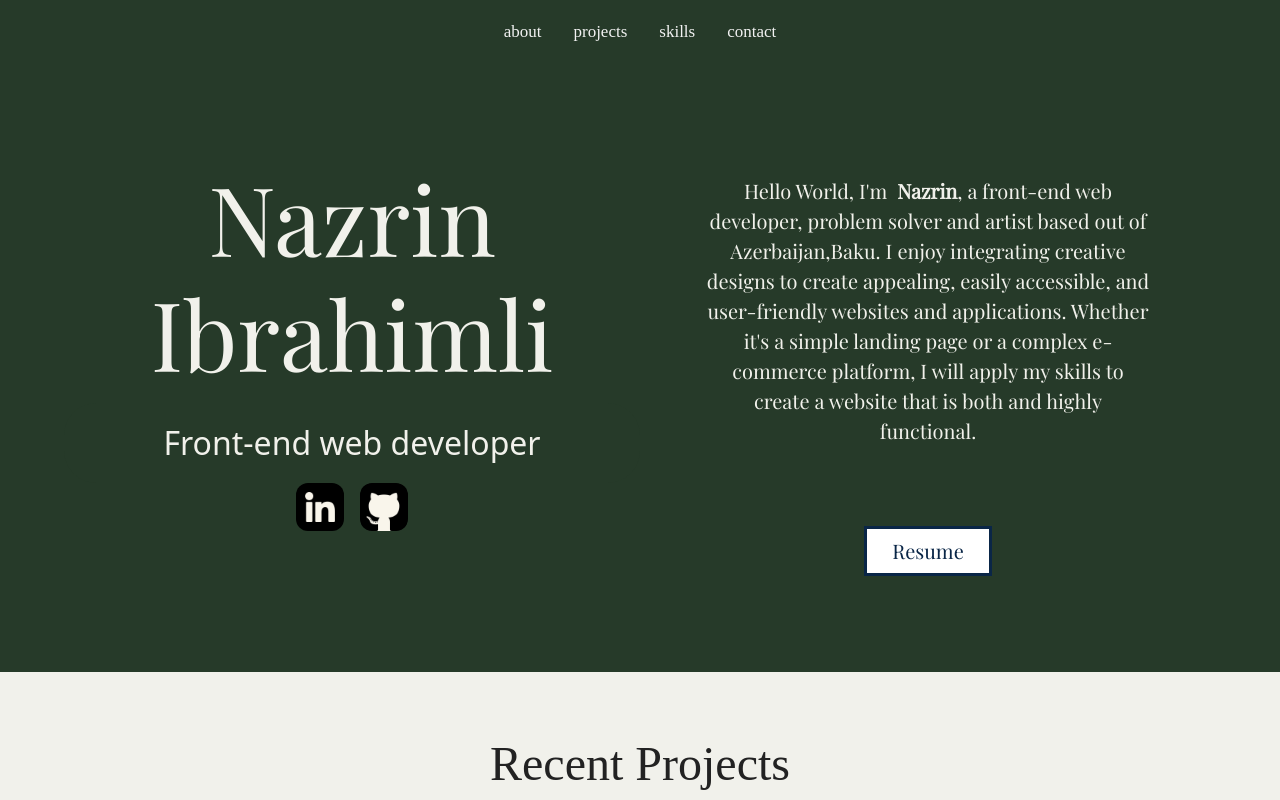
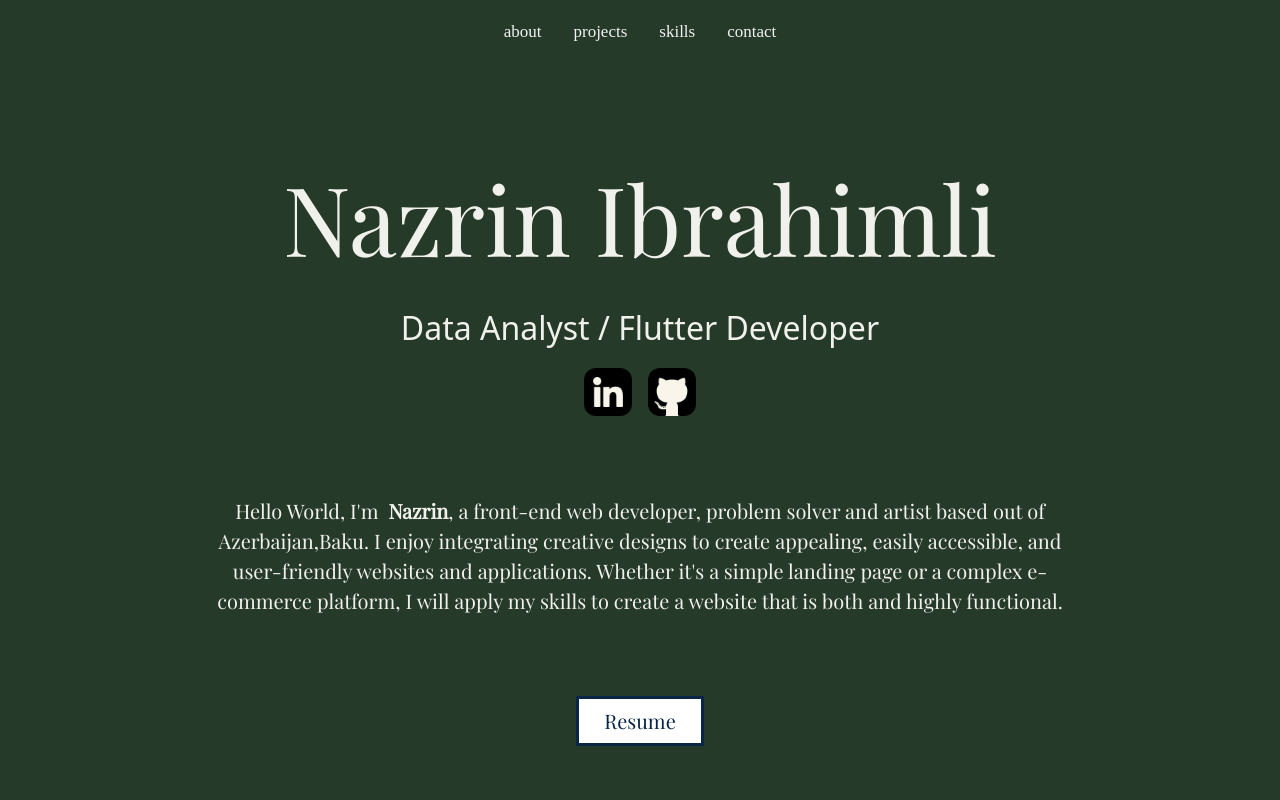
Before and after one commit to nazrinibrahimli/portfolio-Nazrin, a React (Create React App) app: page / in a window 1280 px wide. Shown: the top 800 px of the page. Built offline with nearby package versions, Linux system fonts and the light colour scheme; a web font is replaced by a local one.

Commit message:
career headline changed

```diff
--- a/src/components/About.jsx
+++ b/src/components/About.jsx
@@ -27,7 +27,7 @@ const About = forwardRef((props,ref) => {
        <div>
        <h1 className='welcome-message'>Nazrin Ibrahimli</h1>
       {/* <img src={nazrinG} alt="" className='nazrin-image' />  */}
-       <p className='front-developer'>Front-end web developer </p>
+       <p className='front-developer'>Data Analyst / Flutter Developer </p>
 
 
 
--- a/src/styles/About.css
+++ b/src/styles/About.css
@@ -10,8 +10,6 @@
 
 
   #about{
-      display: flex;
-      flex-wrap: wrap;
       /* background-color: #f1f1eb; */
       background-color: #263A29;
   }
@@ -129,7 +127,7 @@ span{
 .inside-span{
     font-size:  1.25rem;
     padding: 16px 0;
-    margin: 4rem;
+    margin: 4rem 8rem;
     font-family: 'Playfair Display', serif;
     /* color: #28282B; */
     color: #f1f1eb;
```
